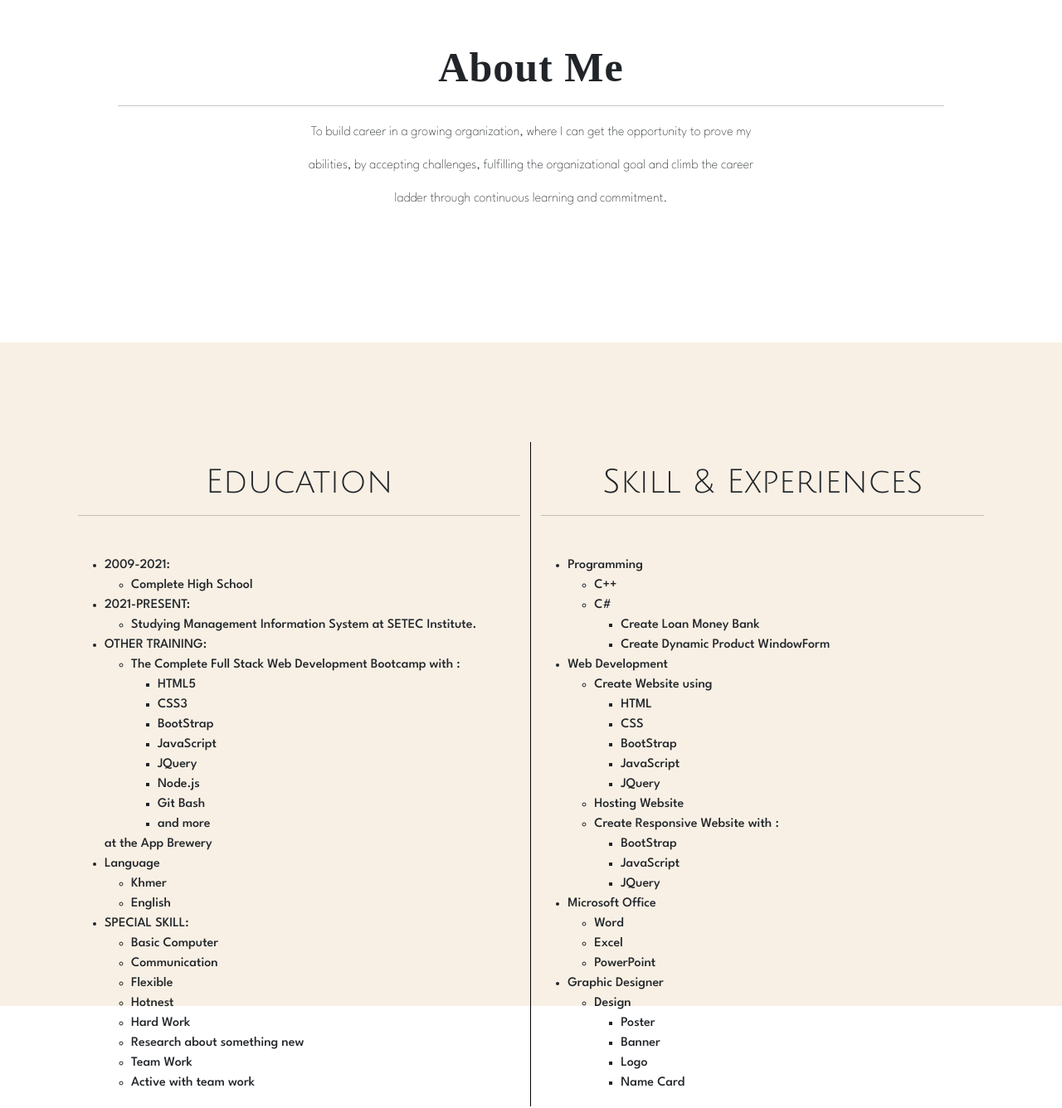
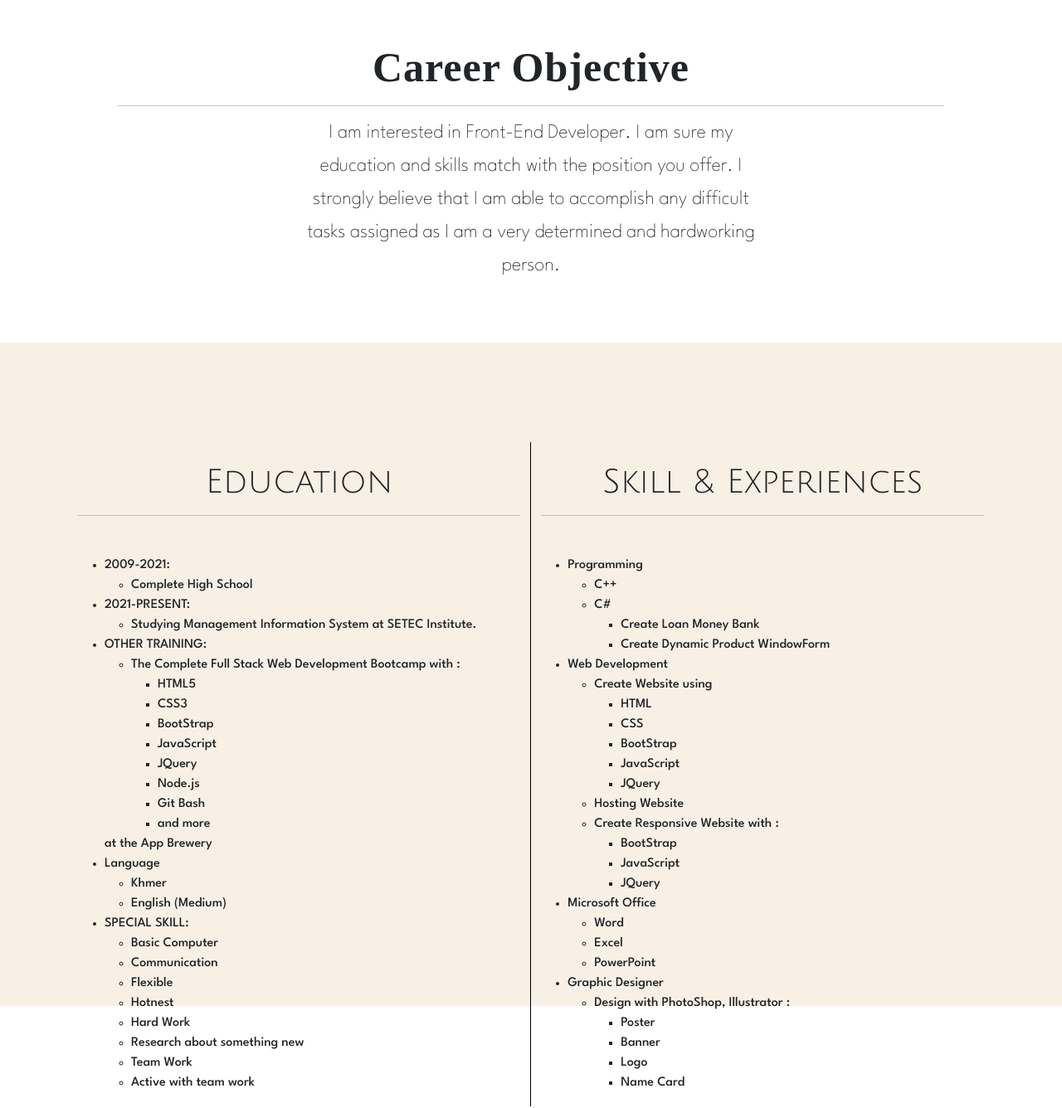
Before and after one commit to PhorsBeatRmx/Mycv, a website: page index.html in a window 1280 px wide. Shown: the part 1222-2558 px from the top of the page at 83% size. Drawn offline with nearby package versions, Linux system fonts and the light colour scheme; a web font is replaced by a local one.

Commit message:
index.html

```diff
--- a/index.html
+++ b/index.html
@@ -49,7 +49,7 @@
                 <a class="nav-link active fs-3 fw-light" aria-current="page" href="#">Home</a>
               </li>
               <li class="nav-item">
-                <a class="nav-link fs-3 fw-light" href="#aboutme">About me</a>
+                <a class="nav-link fs-3 fw-light" href="#aboutme">Career Objective</a>
               </li>
               <li class="nav-item">
                 <a class="nav-link fs-3 fw-light" href="#experiences">Resume</a>
@@ -115,26 +115,23 @@
         </div>
       </div>
     </section>
+
     <section id="aboutme" class="container-fluid">
       <div class="container text-center mt-0 h-about" data-aos="fade" data-aos-duration="1300" data-aos-delay="350" data-aos-once="true">
           <div class="container-fluid mw-100">
-            <h1 class="p-5 " id="ab" >About Me <hr></h1>
+            <h1 class="p-5 " id="ab" >Career Objective <hr></h1>
             <div class="w-100 ">
-              <p class="w-50 position-relative top-0 start-50 translate-middle txt-aboutme fw-light mt-2">To build career in a growing organization, where
-                I can get the opportunity to prove my abilities, by
-                accepting challenges, fulfilling the organizational
-                goal and climb the career ladder through
-                continuous learning and commitment.</p>
+              <p class="w-50 position-relative top-0 start-50 translate-middle txt-aboutme fw-light mt-5 fs-4">I am interested in Front-End Developer. I am sure my education and skills match with the position you offer. I strongly believe that I am able to accomplish any difficult tasks assigned as I am a very determined and hardworking person.</p>
             </div>
           </div>
       </div>
     </section>
-    <section id="experiences">
+  <section id="experiences">
       <div class="container d-flex">
         <div class="container border-end border-black">
           <h1 class="text-center mt-4 mb-4 " id="ex-text" data-aos="fade" data-aos-duration="1300" data-aos-delay="350">
             Education <hr></h1>
-          <ul class="mt-5" data-aos="fade-right" data-aos-duration="1300" data-aos-delay="950">
+          <ul class="mt-5 " id="ul-li" data-aos="fade-right" data-aos-duration="1300" data-aos-delay="950">
             <li>2009-2021: <ul>
               <li>Complete High School</li>
             </ul></li>
@@ -160,7 +157,7 @@
             <li>Language
               <ul>
                 <li>Khmer</li>
-                <li>English</li>
+                <li>English (Medium)</li>
               </ul>
             </li>
             <li>SPECIAL SKILL:
@@ -222,7 +219,7 @@
             </li>
             <li>Graphic Designer
               <ul>
-                <li>Design
+                <li>Design with PhotoShop, Illustrator :
                   <ul>
                     <li>Poster</li>
                     <li>Banner</li>
```
